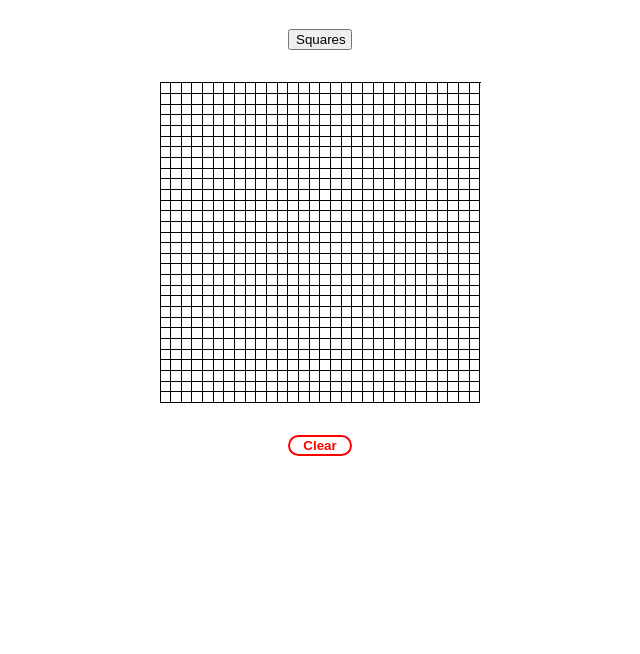
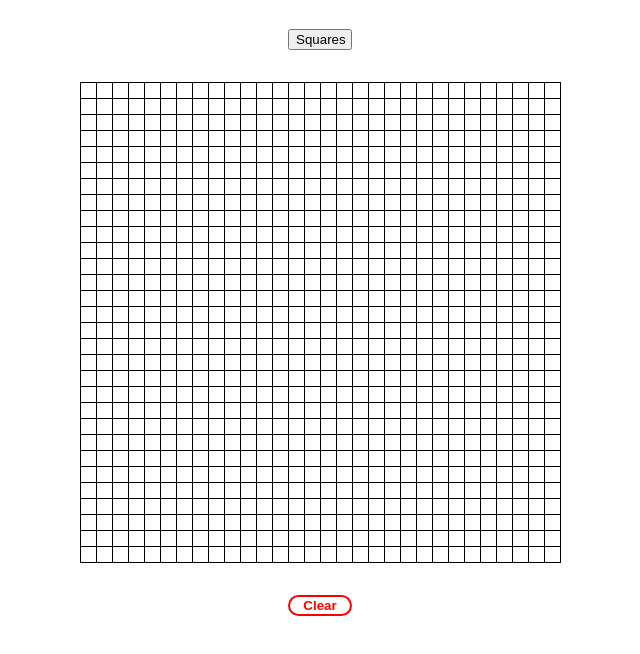
Before and after one commit to halfway-there1/etch-a-sketch, a plain HTML site: page index.html in a window 1280 px wide. Shown: the part 90-744 px from the top of the page, without its empty margins (320-960 px from the left). Drawn offline with Linux system fonts and the light colour scheme.

Commit message:
Increase grid size to 480px

```diff
--- a/style.css
+++ b/style.css
@@ -15,7 +15,7 @@ button {
 }
 
 .container {
-  width: 320px;
+  width: 480px;
   height: auto;
   margin: auto;
   display: flex;
```
